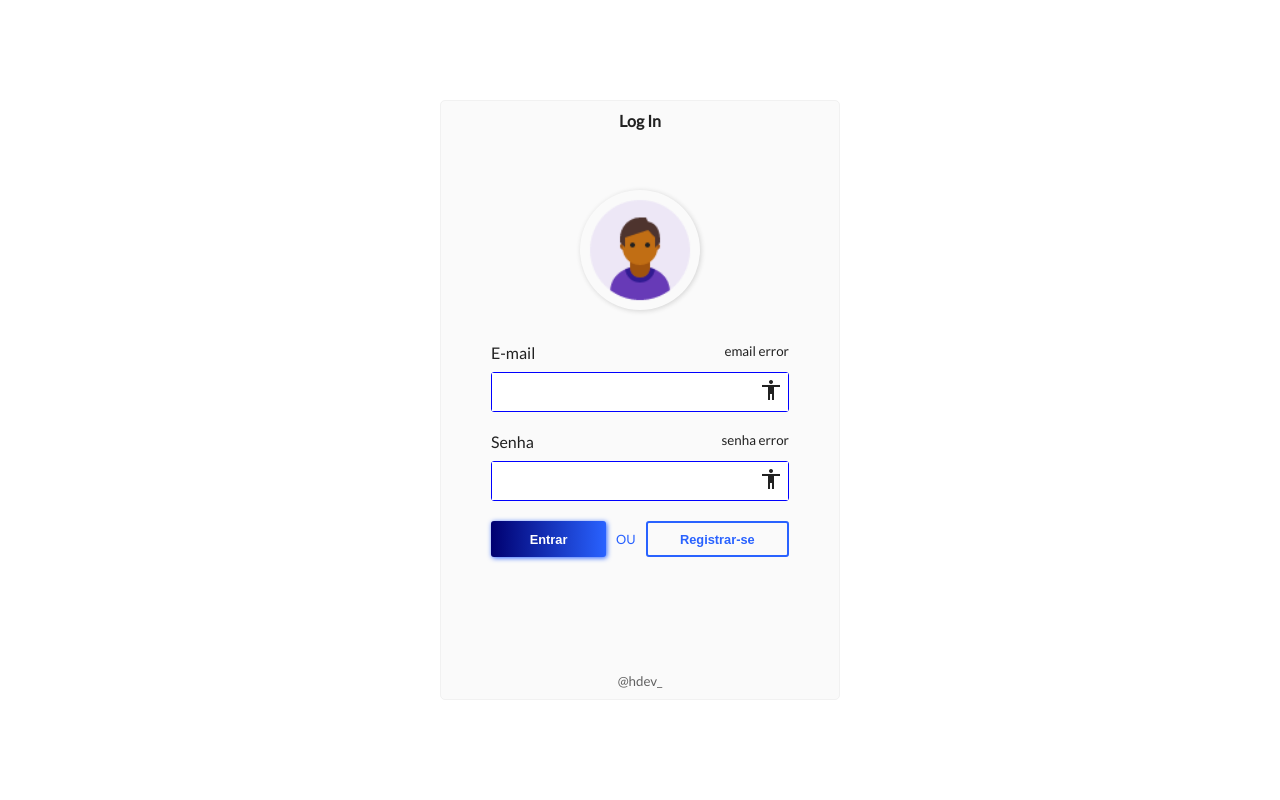
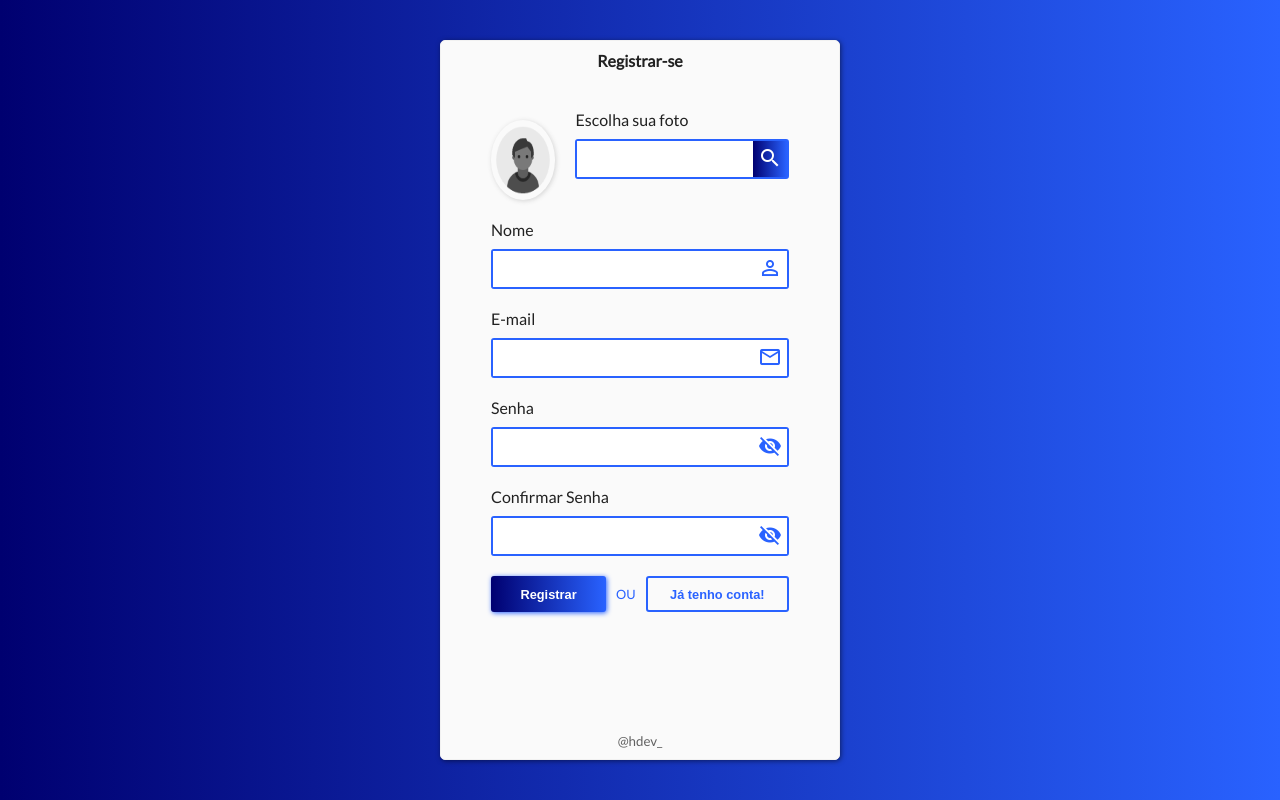
Before and after one commit to HermersonDev/simple-login-e-signup, a plain HTML site: page index.html in a window 1280 px wide. Drawn offline with Linux system fonts and the light colour scheme.

Commit message:
Implementação do form de registro.

```diff
--- a/index.html
+++ b/index.html
@@ -9,31 +9,32 @@
 	<link rel="stylesheet" type="text/css" href="src/css/main.css">
 </head>
 <body>
-	<!-- LOGIN -->
-	<div>
-		<div class="container">
-			<div class="content">
+
+	<main>
+		<!-- LOGIN -->
+		<div class="content">
+			<div class="login">
 				<h4>Log In</h4>
 				<img src="src/imgs/user-avatar.png">
 				<form>
 					<div class="group">
 						<div class="input-header">
 							<label>E-mail</label>
-							<small id="email-error">email error</small>
+							<small id="error-email">email error</small>
 						</div>
 						<div class="input-body">
 							<input type="text" name="email">
-							<i class="material-icons">accessibility</i>
+							<i class="material-icons">mail_outline</i>
 						</div>
 					</div>
 					<div class="group">
 						<div class="input-header">
 							<label>Senha</label>
-							<small id="senha-error">senha error</small>
+							<small id="error-senha">senha error</small>
 						</div>
 						<div class="input-body">
-							<input type="text" name="senha">
-							<i class="material-icons">accessibility</i>
+							<input type="password" name="senha">
+							<i class="visibility material-icons">visibility_off</i>
 						</div>
 					</div>
 					<div class="group btn-group">
@@ -43,10 +44,73 @@
 					</div>
 				</form>
 			</div>
+			<div class="signup">
+				<h4>Registrar-se</h4>
+				<form>
+					<div class="group picture">
+						<img src="src/imgs/user-avatar.png">
+						<div>
+							<div class="input-header">
+								<label>Escolha sua foto</label>
+							</div>
+							<div class="input-body">
+								<input type="text" name="email">
+								<i class="material-icons">search</i>
+							</div>
+						</div>
+					</div>
+					<div class="group">
+						<div class="input-header">
+							<label>Nome</label>
+							<small id="error-nome"></small>
+						</div>
+						<div class="input-body">
+							<input type="text" name="email">
+							<i class="material-icons">person_outline</i>
+						</div>
+					</div>
+					<div class="group">
+						<div class="input-header">
+							<label>E-mail</label>
+							<small id="error-email"></small>
+						</div>
+						<div class="input-body">
+							<input type="password" name="senha">
+							<i class="material-icons">mail_outline</i>
+						</div>
+					</div>
+					<div class="group">
+						<div class="input-header">
+							<label>Senha</label>
+							<small id="error-email"></small>
+						</div>
+						<div class="input-body">
+							<input type="password" name="email">
+							<i class="visibility material-icons">visibility_off</i>
+						</div>
+					</div>
+					<div class="group">
+						<div class="input-header">
+							<label>Confirmar Senha</label>
+							<small id="error-email">email error</small>
+						</div>
+						<div class="input-body">
+							<input type="password" name="email">
+							<i class="visibility material-icons">visibility_off</i>
+						</div>
+					</div>
+					<div class="group btn-group">
+						<button type="submit" class="btn">Registrar</button>
+						<span>OU</span>
+						<button class="btn btn-outline">Já tenho conta!</button>
+					</div>
+				</form>
+			</div>
 			<small class="footer">@hdev_</small>
 		</div>
-	</div>
-	<!-- LOGIN -->
+		<!-- LOGIN -->
+	</main>
+
 
 	<script type="text/javascript" src="src/js/main.js"></script>
 </body>
--- a/src/css/main.css
+++ b/src/css/main.css
@@ -13,32 +13,48 @@ ALERT -> #d50000
 */
 
 * {
+	box-sizing: border-box;
 	margin: 0;
 	padding: 0;
-	box-sizing: border-box;
 }
 
 body {
+	color: #212121;
 	font-family: 'Lato', Arial, sans-serif;
-	color: #212121;
 }
 
-.content { /*border: 1px solid lightgreen;*/  }
+main {
+	background-image: linear-gradient(to right, #000070, #2962ff);
+	height: 100%;
+	left: 0;
+	position: absolute;
+	top: 0;
+	width: 100%;
+}
 
-.container {
-	text-align: center;
-	display: grid;
-	grid-template-columns: auto;
+.login {
+	display: none;
+}
+.signup {
+	display: block;
+	width: 100%;
+}
+
+.content {
 	align-content: space-between;
-	position: absolute;
-	top: 50%;
-	left: 50%;
-	width: 400px;
-	height: 600px;
-	transform: translate(-50%, -50%);
 	background-color: #FAFAFA;
 	border-radius: 5px;
 	border: 1px solid #F1F1F1;
+	box-shadow: 1px 1px 5px rgba(0, 0, 0, 0.5);
+	display: grid;
+	grid-template-columns: auto;
+	height: 90%;
+	left: 50%;
+	position: absolute;
+	text-align: center;
+	top: 50%;
+	transform: translate(-50%, -50%);
+	width: 400px;
 }
 
 form > div.group {
@@ -46,81 +62,113 @@ form > div.group {
 }
 
 div.input-header {
-	margin: 10px 0;
 	display: flex;
 	justify-content: space-between;
+	margin: 10px 0;
 }
 
 div.input-body {
+	border-radius: 3px;
+	border: 2px solid #2962ff;
 	display: flex;
+	height: 40px;
 	width: 100%;
-	height: 40px;
-	border: 1px solid blue;
-	border-radius: 3px;
+
+	/*box-shadow: 1px 1px 5px rgba(41, 98, 255, 0.5);*/
+
 }
 
 div.input-body input {
-	width: 100%;
-	height: 100%;
-	padding: 10px;
-	outline: none;
 	border: none;
 	font-size: 1em;
+	height: 100%;
+	outline: none;
+	padding: 10px;
+	width: 100%;
+}
+
+div.picture {
+	display: flex;
+	justify-content: space-between;
+	height: 100px;
+}
+
+.picture img {
+	filter: grayscale(100%);
+	margin: 20px 20px 0 0;
+	min-height: 50px;
+	min-width: 50px;
+}
+
+.picture div.input-body i {
+	background-image: linear-gradient(to right, #000070, #2962ff);
+	color: #ffffff;
 }
 
 div.input-body i {
+	background-color: #ffffff;
+	color: #2962ff;
 	padding: 5px;
-	background-color: #ffffff;
 }
 
-.container h4 {
+div.input-body i[class*='visibility'] {
+	cursor: pointer;
+}
+
+div.input-header small[id^="error-"] {
+	color: #d50000;
+	display: none;
+	transition: 0.5s;
+}
+
+.content h4 {
 	padding: 10px 20px;
 }
+
 img {
+	border-radius: 50%;
+	box-shadow: 1px 1px 5px lightgrey;
+	margin: 50px auto 10px auto;
 	min-height: 120px;
 	min-width: 120px;
-	margin: 50px auto 10px auto;
-	border-radius: 50%;
-	box-shadow: 1px 1px 5px lightgrey;
 	/*border: 1px solid; */
 }
-form { }
 
 .btn-group {
 	display: flex;
-	justify-content: space-between;
+	justify-content: space-around;
 }
 
 .btn-group span {
+	align-self: center;
 	color:  #2962ff;
-	align-self: center;
 	font-size: 0.8em;
 	margin: 10px;
 }
 
 .btn {
-	outline: none;
+	background-image: linear-gradient(to right, #000070, #2962ff);
+	border-radius: 3px;
 	border: none;
-	border-radius: 3px;
-	padding: 5px 10px;
-	background-image: linear-gradient(to right, #000070, #2962ff);
+	box-shadow: 1px 1px 5px #2962ff;
+	color: #ffffff;
+	cursor: pointer;
 	font-size: 0.8em;
 	font-weight: bold;
-	color: #ffffff;
+	outline: none;
+	padding: 5px 10px;
 	text-align: center;
-	box-shadow: 1px 1px 5px #2962ff;
-	cursor: pointer;
 	width: 50%;
 }
 
 .btn-outline {
+	background: none;
+	border: 2px solid #2962ff;
+	box-shadow: none;
+	color: #2962ff;
+	padding: 5px 20px;
+	transition: background 0.2s;
 	width: 60%;
-	padding: 5px 20px;
-	border: 2px solid #2962ff;
-	color: #2962ff;
-	background: none;
-	box-shadow: none;
-	transition: background 0.2s;
 }
 
 .btn-outline:hover {
@@ -128,15 +176,31 @@ form { }
 }
 
 small.footer {
+	color: #616161;
 	padding: 10px 20px;
-	color: #616161;
 }
 
 @media only screen and (max-width: 600px) {
-	.container {
+	.content {
+		border: 1px solid;
 		height: 100%;
 		width: 100%;
-		border: 1px solid;
 
 	}
 }
+
+@media only screen and (min-width: 600px) and (max-width: 768px) {
+	.content {
+		border: 1px solid;
+		height: 100%;
+		width: 100%;
+	}
+
+	form > div.group {
+		margin: 20px 100px;
+	}
+
+	div.picture {
+		height: 100px;
+	}
+}
```
